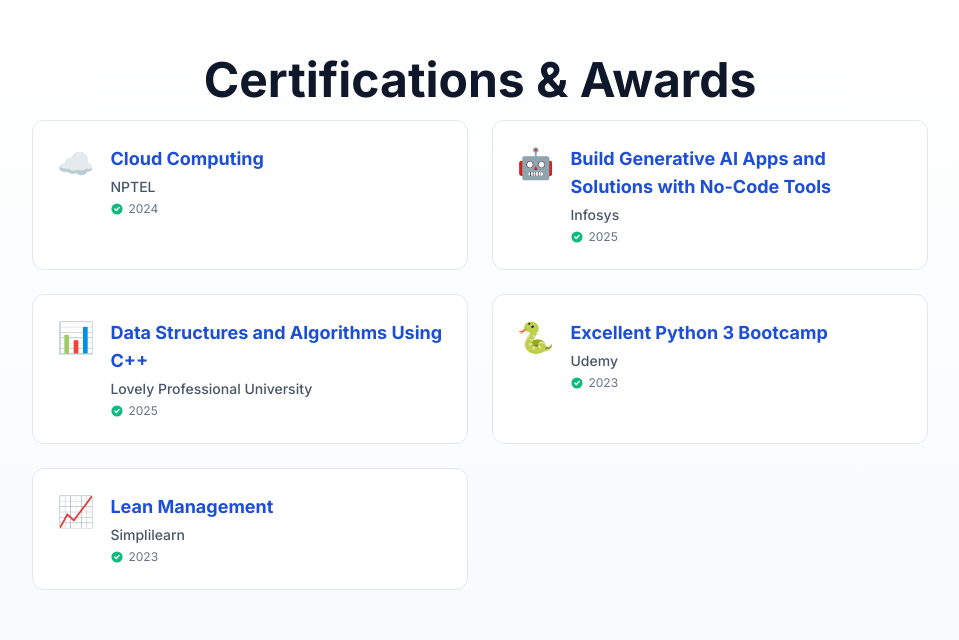
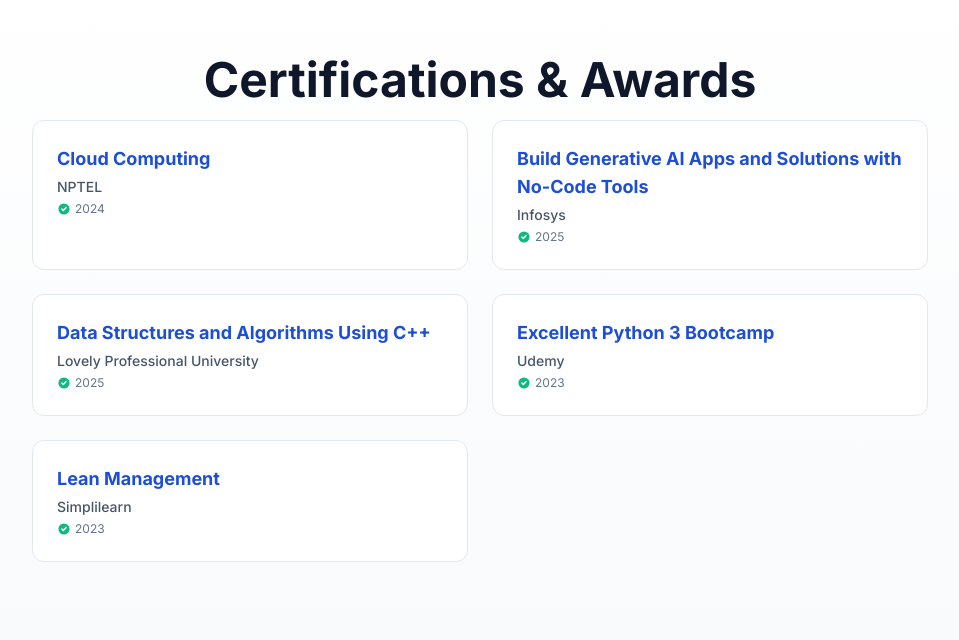
Before and after one commit to Aditya-566/Portfolio-frontend, a React (Vite) app: page / in a window 1280 px wide. Shown: the part 3620-4260 px from the top of the page, without its empty margins (160-1119 px from the left). Built offline with nearby package versions, Linux system fonts and the light colour scheme.

Commit message:
Remove certification icons for professional appearance

```diff
--- a/src/components/Certifications.jsx
+++ b/src/components/Certifications.jsx
@@ -7,35 +7,30 @@
       title: 'Cloud Computing',
       issuer: 'NPTEL',
       year: '2024',
-      icon: '☁️',
       image: '/images/certificates/nptel-cloud.jpg'
     },
     {
       title: 'Build Generative AI Apps and Solutions with No-Code Tools',
       issuer: 'Infosys',
       year: '2025',
-      icon: '🤖',
       image: '/images/certificates/infosys-ai.jpg'
     },
     {
       title: 'Data Structures and Algorithms Using C++',
       issuer: 'Lovely Professional University',
       year: '2025',
-      icon: '📊',
       image: '/images/certificates/dsa-cpp.jpg'
     },
     {
       title: 'Excellent Python 3 Bootcamp',
       issuer: 'Udemy',
       year: '2023',
-      icon: '🐍',
       image: '/images/certificates/python.jpg'
     },
     {
       title: 'Lean Management',
       issuer: 'Simplilearn',
       year: '2023',
-      icon: '📈',
       image: '/images/certificates/lean-management.jpg'
     },
   ]
@@ -49,10 +44,8 @@
           {certifications.map((cert, index) => (
             <div
               key={index}
-              className="card flex items-start gap-4 group border-l-4 border-blue-600"
+              className="card group border-l-4 border-blue-600"
             >
-              <div className="text-3xl flex-shrink-0">{cert.icon}</div>
-              <div className="flex-1">
               <h3 className="font-bold text-lg text-blue-700 mb-1 group-hover:text-blue-600 transition-colors">
                 {cert.title}
               </h3>
@@ -61,7 +54,6 @@
                 <HiCheckCircle className="text-emerald-500" size={14} />
                 {cert.year}
               </p>
-              </div>
             </div>
           ))}
         </div>
```
Also changed, not shown: public/images/certificates/nptel-cloud.jpg (renamed from public/images/certificates/nptel.png). Lines whose indentation alone changed are shown as unchanged.
